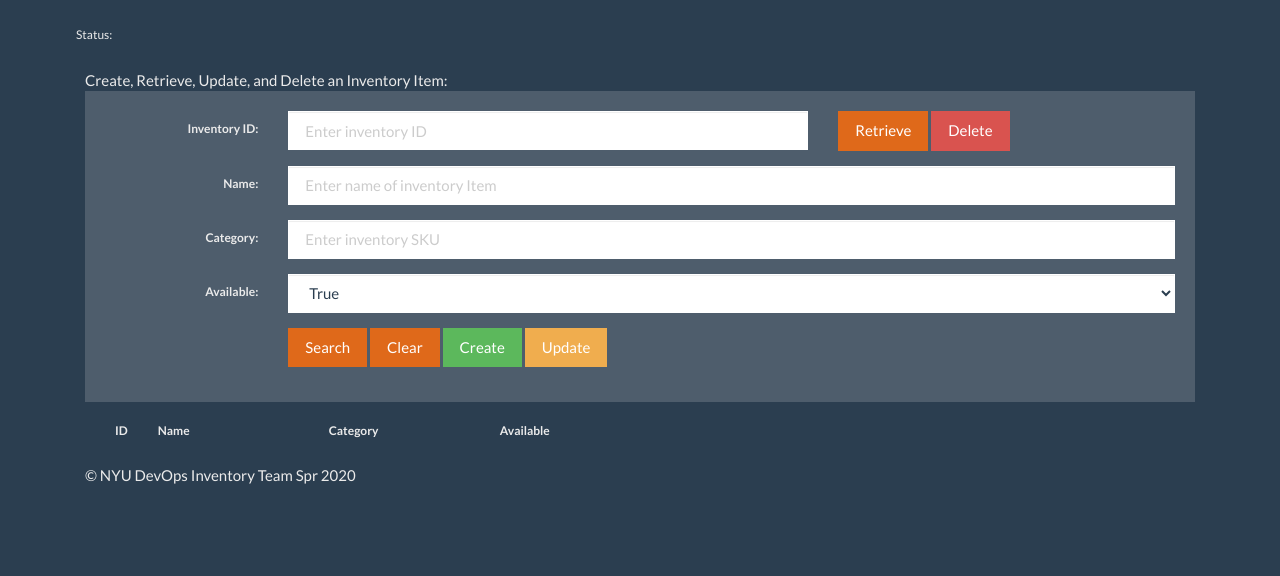
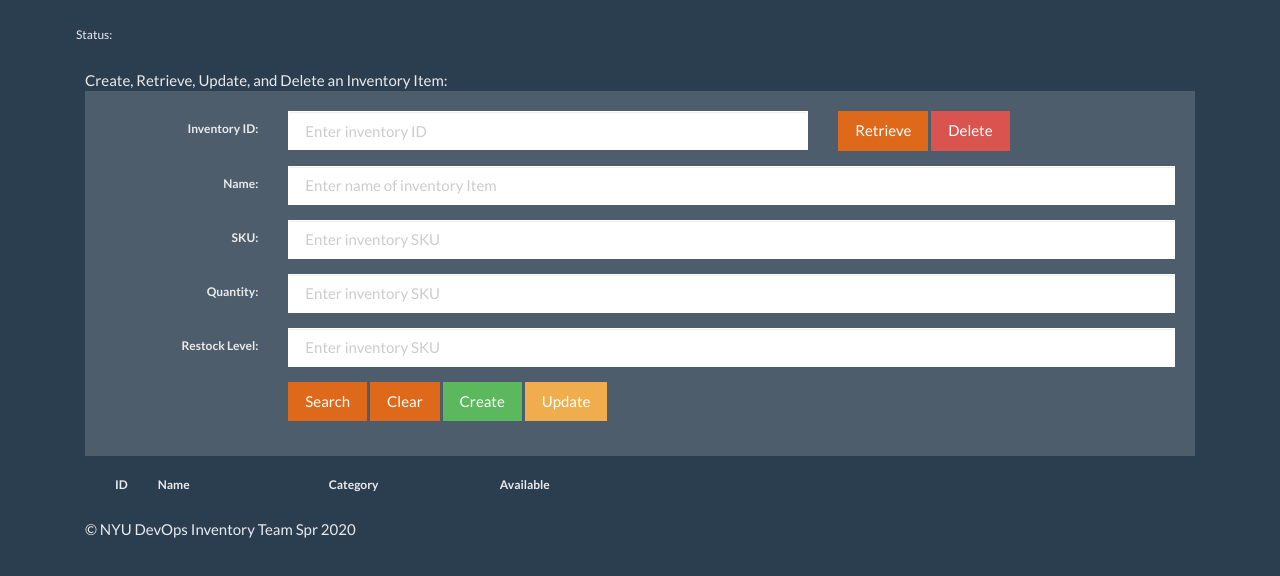
Before and after one commit to stern-devops-2020-inventory/inventory, a plain HTML site: page service/static/index.html in a window 1280 px wide. Shown: the part 108-684 px from the top of the page. Drawn offline with Linux system fonts and the light colour scheme; files that its build step writes are made by us from their sources; files whose address does not match are found by name.

Commit message:
updated UI to connect to db and changed availability to sku and restock level

```diff
--- a/service/static/index.html
+++ b/service/static/index.html
@@ -46,18 +46,21 @@
                 </div>
               </div>
               <div class="form-group">
-                <label class="control-label col-sm-2" for="inv_sku">Category:</label>
+                <label class="control-label col-sm-2" for="inv_sku">SKU:</label>
                 <div class="col-sm-10">
                   <input type="text" class="form-control" id="inv_sku" placeholder="Enter inventory SKU">
                 </div>
               </div>
               <div class="form-group">
-                <label class="control-label col-sm-2" for="inv_available">Available:</label>
+                <label class="control-label col-sm-2" for="inv_available">Quantity:</label>
                 <div class="col-sm-10">
-                  <select class="form-control" id="inv_available">
-                      <option value="true" selected>True</option>
-                      <option value="false">False</option>
-                  </select>
+                  <input type="text" class="form-control" id="inv_sku" placeholder="Enter inventory SKU">
+                </div>
+              </div>
+              <div class="form-group">
+                <label class="control-label col-sm-2" for="inv_available">Restock Level:</label>
+                <div class="col-sm-10">
+                  <input type="text" class="form-control" id="inv_sku" placeholder="Enter inventory SKU">
                 </div>
               </div>
               <div class="form-group">
```
Also changed, not shown: 1 other file.
